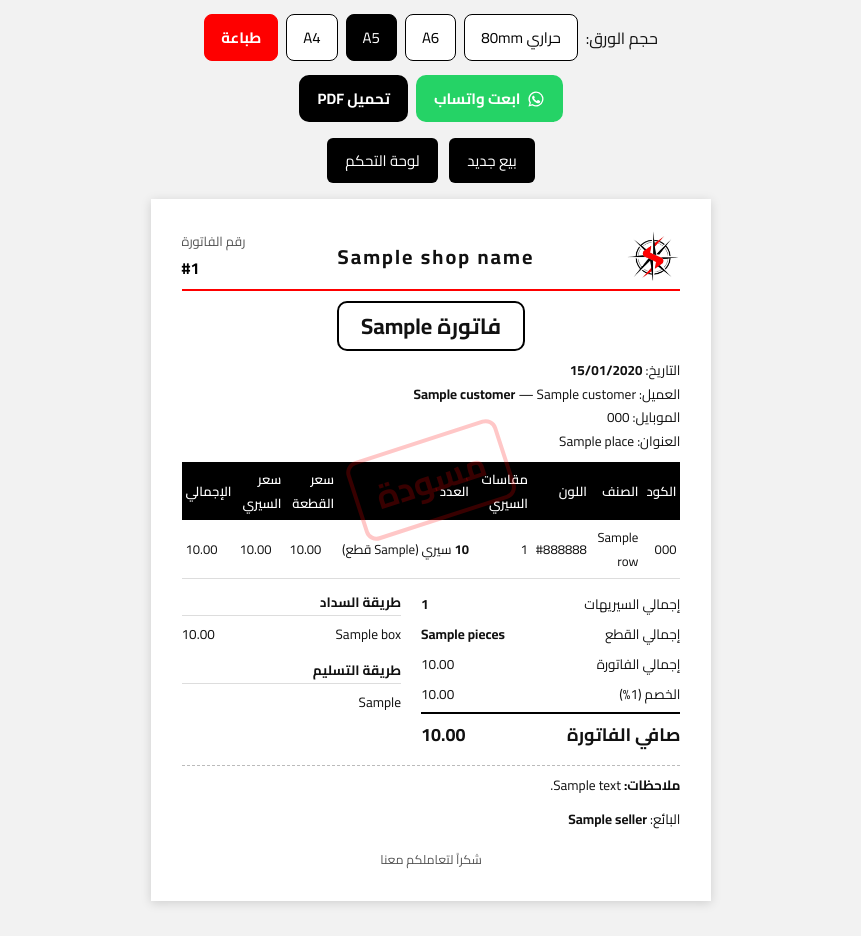
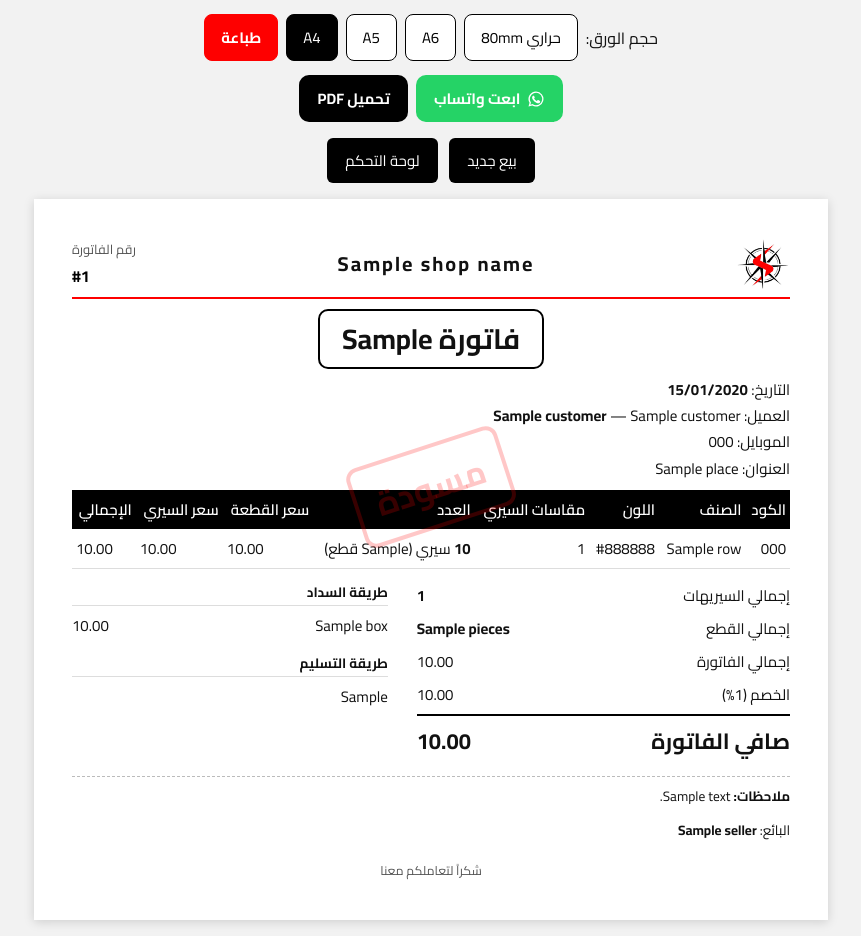
Before and after one commit to KarimHamada07/spirit-erp, a Django app: template trade/templates/trade/invoice_print.html in a window 1280 px wide. Shown: the whole page, without its empty margins (209-1070 px from the left). Before the commit the page ends 905 px from the top, so only its background shows below. Run offline with Django 5.2, Linux system fonts and the light colour scheme; the template is opened without the code that fills it: most values are stand-ins (such as "Sample title", 1, 10 or a date in 2020).

Commit message:
طباعة الفاتورة حسب النوع: الجملة A4 والقطاعي حرارية 80مم
كل نوع بيفتكر المقاس بتاعه لوحده، وشكل الحرارية متظبط (الكود والتصنيف مخفيين والإجماليات تحت بعض).

Co-Authored-By: Claude Opus 5.5 <noreply@anthropic.com>
Claude-Session: https://claude.ai/code/session_01Pzi4N4WBqG9PkkViiec1Pp

```diff
--- a/trade/pos_views.py
+++ b/trade/pos_views.py
@@ -648,7 +648,8 @@ def return_print(request, group):
         "gross": sum((r["total"] for r in rows), Decimal("0")) + sum((r.discount for r in rets), Decimal("0")),
         "discount": sum((r.discount for r in rets), Decimal("0")),
         "total": sum((r.total for r in rets), Decimal("0")), "pieces": sum(r["qty"] for r in rows),
-        "plan": list(plan.items()), "channels": "، ".join(channels), "shop_name": SHOP_NAME})
+        "plan": list(plan.items()), "channels": "، ".join(channels), "shop_name": SHOP_NAME,
+        "wholesale": any(r.invoice.channel == "wholesale" for r in rets)})
 
 
 # ---------------------------------------------------------------- موافقات مدير الحسابات
--- a/trade/templates/trade/_print_bar.html
+++ b/trade/templates/trade/_print_bar.html
@@ -14,7 +14,25 @@
   body.print-pos .sheet .sign, body.print-pos .sheet .foot { display: none; }
   body.print-pos .sheet .sum { width: 100%; margin: 8px 0 0; }
   body.print-pos .sheet h1 { font-size: 15px; }
+  /* الحراري: عمود واحد، ومن غير الأعمدة الزيادة */
+  body.print-pos .sheet .brand { flex-direction: column; gap: 2px; text-align: center; }
+  body.print-pos .sheet .brand img { max-height: 40px; }
+  body.print-pos .sheet .brand .no { text-align: center; }
+  body.print-pos .sheet .doc-title { font-size: 15px; margin: 6px 0; }
+  body.print-pos .sheet .doc-title span { padding: 1px 12px; }
+  body.print-pos .sheet .info { font-size: 11px; line-height: 1.6; }
+  body.print-pos .sheet .c-code, body.print-pos .sheet .c-cat { display: none; }
+  body.print-pos .sheet table.items th, body.print-pos .sheet table.items td { padding: 3px 2px; }
+  body.print-pos .sheet .bottom { flex-direction: column; gap: 6px; font-size: 11.5px; }
+  body.print-pos .sheet .totals, body.print-pos .sheet .pay { width: 100%; }
+  body.print-pos .sheet .totals .net { font-size: 15px; }
+  body.print-pos .sheet .notes, body.print-pos .sheet .seller { font-size: 11px; }
+  body.print-pos .sheet .foot { display: block; font-size: 11px; margin-top: 8px; }
+  body.print-pos .sheet .stamp { font-size: 22px; }
   body.print-a4 .sheet table, body.print-a4 .sheet td, body.print-a4 .sheet th { font-size: 15px; }
+  body.print-a4 .sheet .doc-title { font-size: 28px; }
+  body.print-a4 .sheet .info, body.print-a4 .sheet .bottom { font-size: 15px; }
+  body.print-a4 .sheet .totals .net { font-size: 22px; }
   body.print-a4 .sheet h1 { font-size: 28px; }
   @media print {
     .print-bar, .actions, .no-print { display: none !important; }
@@ -26,7 +44,7 @@
     body.print-a4  .sheet { width: 190mm; }
   }
 </style>
-<div class="print-bar no-print" data-default="{{ default_size|default:'a5' }}">
+<div class="print-bar no-print" data-default="{{ default_size|default:'a5' }}" data-kind="{{ print_kind|default:'' }}">
   <span>حجم الورق:</span>
   <button type="button" data-size="pos">حراري 80mm</button>
   <button type="button" data-size="a6">A6</button>
@@ -41,8 +59,10 @@
   // أبعاد صريحة بالـ mm (المتصفح مش بيعرف الاسم A6)
   var PAGES = {pos: ["80mm 297mm", "4mm"], a6: ["105mm 148mm", "5mm"], a5: ["148mm 210mm", "8mm"], a4: ["210mm 297mm", "10mm"]};
   var def = bar.getAttribute("data-default") || "a5";
+  // كل نوع فاتورة بيفتكر حجمه لوحده (الجملة A4 على الطابعة العادية، والقطاعي حراري)
+  var KEY = "erp-print-size" + (bar.getAttribute("data-kind") ? "-" + bar.getAttribute("data-kind") : "");
   var saved = null;
-  try { saved = localStorage.getItem("erp-print-size"); } catch (e) {}
+  try { saved = localStorage.getItem(KEY); } catch (e) {}
   var style = document.createElement("style");
   style.id = "erp-page-size";
   document.head.appendChild(style);
@@ -54,7 +74,7 @@
     bar.querySelectorAll("button[data-size]").forEach(function (b) {
       b.classList.toggle("active", b.getAttribute("data-size") === k);
     });
-    try { localStorage.setItem("erp-print-size", k); } catch (e) {}
+    try { localStorage.setItem(KEY, k); } catch (e) {}
   }
   bar.querySelectorAll("button[data-size]").forEach(function (b) {
     b.addEventListener("click", function () { setSize(b.getAttribute("data-size")); });
--- a/trade/templates/trade/invoice_print.html
+++ b/trade/templates/trade/invoice_print.html
@@ -8,7 +8,7 @@
   {% include "trade/_doc_style.html" %}
 </head>
 <body>
-  {% include "trade/_print_bar.html" with default_size="a5" %}
+  {% if wholesale %}{% include "trade/_print_bar.html" with default_size="a4" print_kind="wholesale" %}{% else %}{% include "trade/_print_bar.html" with default_size="pos" print_kind="retail" %}{% endif %}
   {% if not public %}
   <div class="no-print share-row">
     <a class="wa" href="{{ whatsapp_url }}" target="_blank" rel="noopener"
@@ -43,9 +43,9 @@
 
     {% if wholesale %}
     <table class="items">
-      <thead><tr><th>الكود</th><th>الصنف</th><th>اللون</th><th>مقاسات السيري</th><th>العدد</th><th>سعر القطعة</th><th>سعر السيري</th><th>الإجمالي</th></tr></thead>
+      <thead><tr><th class="c-code">الكود</th><th>الصنف</th><th>اللون</th><th>مقاسات السيري</th><th>العدد</th><th>سعر القطعة</th><th>سعر السيري</th><th>الإجمالي</th></tr></thead>
       <tbody>
-        {% for r in rows %}<tr><td>{{ r.code }}</td><td>{{ r.name }}</td><td>{{ r.color|default:"—" }}</td>
+        {% for r in rows %}<tr><td class="c-code">{{ r.code }}</td><td>{{ r.name }}</td><td>{{ r.color|default:"—" }}</td>
           <td><span dir="ltr">{{ r.size }}</span></td>
           <td style="white-space:nowrap">{% if r.series_pieces %}<b>{{ r.qty }}</b> سيري ({{ r.series_pieces }} قطع){% else %}<b>{{ r.qty }}</b> قطعة{% endif %}</td>
           <td class="num">{% if r.piece_price is not None %}{{ r.piece_price|floatformat:2 }}{% else %}—{% endif %}</td>
@@ -55,9 +55,9 @@
     </table>
     {% else %}
     <table class="items">
-      <thead><tr><th>الكود</th><th>الصنف</th><th>اللون</th><th>المقاس</th><th>التصنيف</th><th>الكمية</th><th>السعر</th><th>الإجمالي</th></tr></thead>
+      <thead><tr><th class="c-code">الكود</th><th>الصنف</th><th>اللون</th><th>المقاس</th><th class="c-cat">التصنيف</th><th>الكمية</th><th>السعر</th><th>الإجمالي</th></tr></thead>
       <tbody>
-        {% for r in rows %}<tr><td>{{ r.code }}</td><td>{{ r.name }}</td><td>{{ r.color|default:"—" }}</td><td>{{ r.size }}</td><td>{{ r.category|default:"—" }}</td>
+        {% for r in rows %}<tr><td class="c-code">{{ r.code }}</td><td>{{ r.name }}</td><td>{{ r.color|default:"—" }}</td><td>{{ r.size }}</td><td class="c-cat">{{ r.category|default:"—" }}</td>
           <td>{{ r.qty }}</td><td class="num">{{ r.price|floatformat:2 }}</td><td class="num">{{ r.total|floatformat:2 }}</td></tr>{% endfor %}
       </tbody>
     </table>
--- a/trade/templates/trade/return_print.html
+++ b/trade/templates/trade/return_print.html
@@ -7,7 +7,7 @@
   {% include "trade/_doc_style.html" %}
 </head>
 <body>
-  {% include "trade/_print_bar.html" with default_size="a5" %}
+  {% if wholesale %}{% include "trade/_print_bar.html" with default_size="a4" print_kind="wholesale" %}{% else %}{% include "trade/_print_bar.html" with default_size="pos" print_kind="retail" %}{% endif %}
   <div class="actions no-print"><a href="{% url 'pos' %}">نقطة البيع</a></div>
   <div class="sheet">
     <div class="brand">
@@ -23,8 +23,8 @@
       <div>سبب الارتجاع: <b>{{ first.reason|default:"—" }}</b></div>
     </div>
     <table class="items">
-      <thead><tr><th>الكود</th><th>الصنف</th><th>اللون</th><th>المقاس</th><th>الكمية</th><th>السعر</th><th>الإجمالي</th><th>من فاتورة</th></tr></thead>
-      <tbody>{% for r in rows %}<tr><td>{{ r.code }}</td><td>{{ r.name }}</td><td>{{ r.color|default:"—" }}</td><td>{{ r.size }}</td><td>{{ r.qty }}</td>
+      <thead><tr><th class="c-code">الكود</th><th>الصنف</th><th>اللون</th><th>المقاس</th><th>الكمية</th><th>السعر</th><th>الإجمالي</th><th>من فاتورة</th></tr></thead>
+      <tbody>{% for r in rows %}<tr><td class="c-code">{{ r.code }}</td><td>{{ r.name }}</td><td>{{ r.color|default:"—" }}</td><td>{{ r.size }}</td><td>{{ r.qty }}</td>
         <td class="num">{{ r.price|floatformat:2 }}</td><td class="num">{{ r.total|floatformat:2 }}</td><td>#{{ r.invoice }}</td></tr>{% endfor %}</tbody>
     </table>
     <div class="bottom">
```
